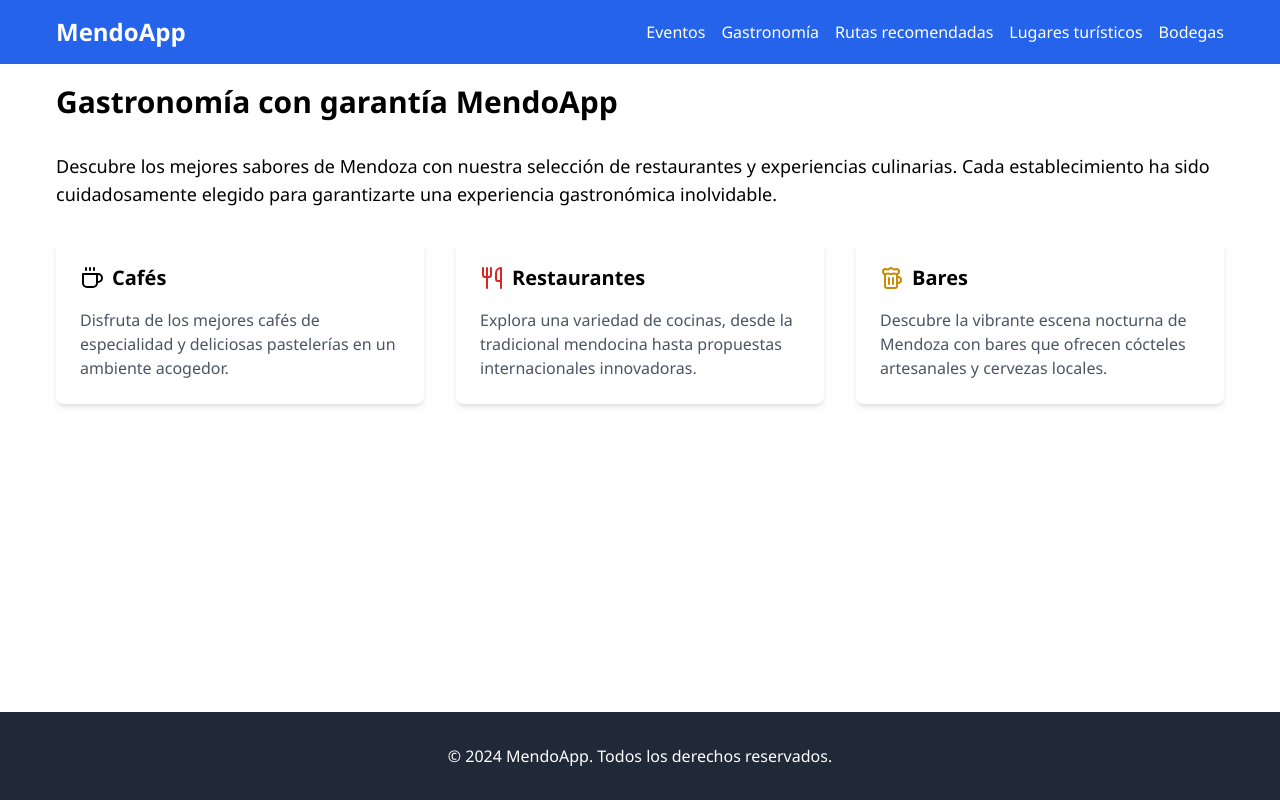
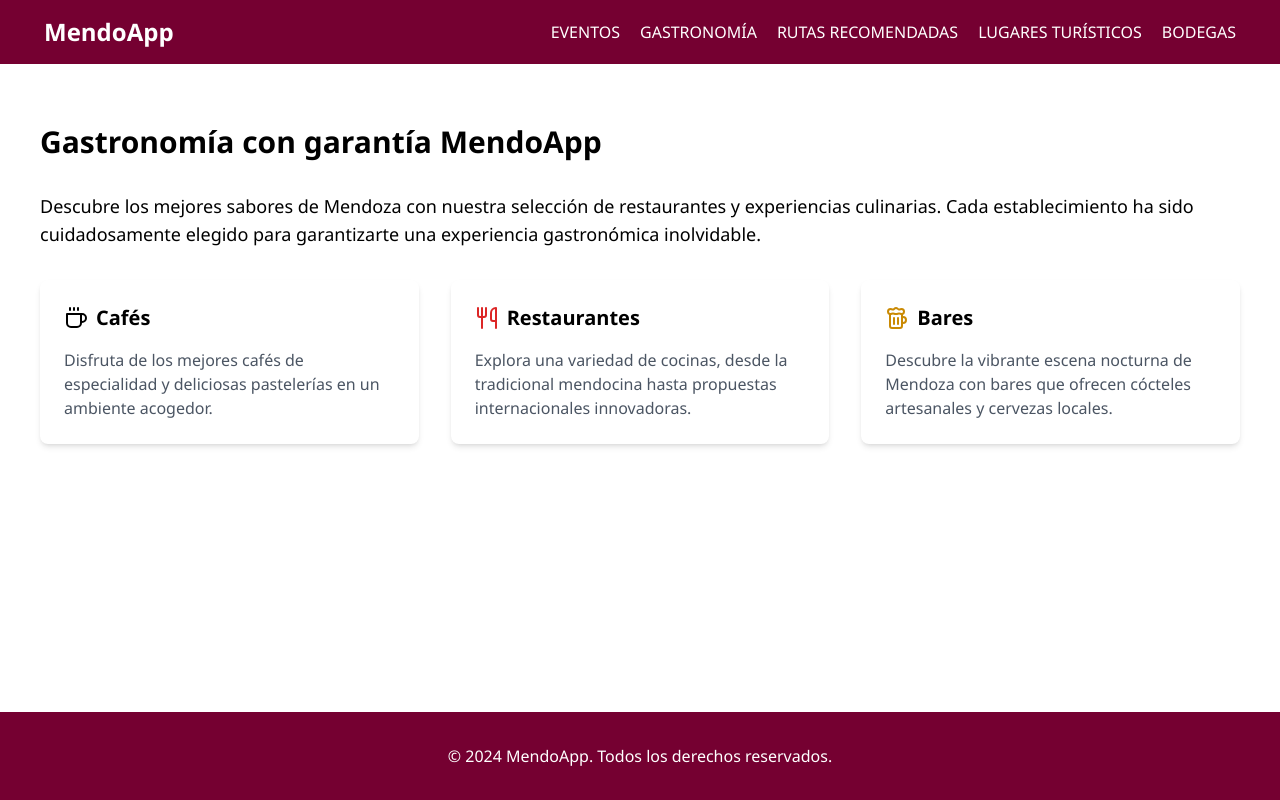
Before and after one commit to Gabih14/mendoApp, a React (Vite) app: page /gastronomia in a window 1280 px wide. Built offline with nearby package versions, Linux system fonts and the light colour scheme.

Commit message:
improve interface

```diff
--- a/src/App.tsx
+++ b/src/App.tsx
@@ -11,11 +11,11 @@ import Restaurantes from './components/Restaurantes';
 import Bares from './components/Bares';
 
 const menuItems = [
-  { title: 'Eventos', icon: <MapPin className="w-6 h-6" />, path: '/eventos' },
-  { title: 'Gastronomía', icon: <Utensils className="w-6 h-6" />, path: '/gastronomia' },
-  { title: 'Rutas recomendadas', icon: <RouteIcon className="w-6 h-6" />, path: '/rutas' },
-  { title: 'Lugares turísticos', icon: <Landmark className="w-6 h-6" />, path: '/lugares' },
-  { title: 'Bodegas', icon: <Wine className="w-6 h-6" />, path: '/bodegas' },
+  { title: 'EVENTOS', icon: <MapPin className="w-6 h-6" />, path: '/eventos' },
+  { title: 'GASTRONOMÍA', icon: <Utensils className="w-6 h-6" />, path: '/gastronomia' },
+  { title: 'RUTAS RECOMENDADAS', icon: <RouteIcon className="w-6 h-6" />, path: '/rutas' },
+  { title: 'LUGARES TURÍSTICOS', icon: <Landmark className="w-6 h-6" />, path: '/lugares' },
+  { title: 'BODEGAS', icon: <Wine className="w-6 h-6" />, path: '/bodegas' },
   /* { title: 'Cafés', icon: <Coffee className="w-6 h-6" />, path: '/cafes' }, */
 ];
 
@@ -25,9 +25,9 @@ function App() {
   return (
     <Router basename={import.meta.env.BASE_URL}>
       <div className="flex flex-col min-h-screen">
-        <header className="bg-blue-600 text-white p-4">
-          <div className="container mx-auto flex justify-between items-center">
-            <Link to="/" className="text-2xl font-bold">MendoApp</Link>
+        <header className="bg-primary text-white p-4">
+          <div className="mx-auto flex justify-between items-center">
+            <Link to="/" className="text-2xl font-bold ml-7">MendoApp</Link>
             <button
               className="md:hidden"
               onClick={() => setIsMenuOpen(!isMenuOpen)}
@@ -35,9 +35,9 @@ function App() {
               {isMenuOpen ? <X className="w-6 h-6" /> : <Menu className="w-6 h-6" />}
             </button>
             {/* mapeo de elementos del menú superior */}
-            <nav className="hidden md:flex space-x-4">
+            <nav className="hidden md:flex space-x-5 mr-7">
               {menuItems.map((item, index) => (
-                <Link key={index} to={item.path} className="hover:text-blue-200 transition-colors duration-200">
+                <Link key={index} to={item.path} className="hover:text-[#f0d3d6] transition-colors duration-200">
                   {item.title}
                 </Link>
               ))}
@@ -47,12 +47,12 @@ function App() {
 
         {/* Mapeo de las cards */}
         {isMenuOpen && (
-          <div className="md:hidden bg-blue-500 text-white">
+          <div className="md:hidden bg-primary text-white">
             {menuItems.map((item, index) => (
               <Link
                 key={index}
                 to={item.path}
-                className="block p-4 hover:bg-blue-600 transition-colors duration-200 flex items-center"
+                className="block p-4 hover:bg-primary transition-colors duration-200 flex items-center"
                 onClick={() => setIsMenuOpen(false)}
               >
                 {item.icon}
@@ -63,7 +63,7 @@ function App() {
         )}
 
         {/* Rutas de las págians */}
-        <main className="flex-grow container mx-auto mt-8 p-4">
+        <main className="flex-grow mx-auto ">
           <Routes>
             <Route path="/" element={<Home />} />
             <Route path="/eventos" element={<EventosCapitalGodoy />} />
@@ -77,7 +77,7 @@ function App() {
           </Routes>
         </main>
 
-        <footer className="bg-gray-800 text-white mt-auto py-8">
+        <footer className="bg-primary text-white mt-auto py-8">
           <div className="container mx-auto text-center">
             <p>&copy; 2024 MendoApp. Todos los derechos reservados.</p>
           </div>
@@ -90,20 +90,44 @@ function App() {
 function Home() {
   return (
     <>
+      {/* Imagen */}
+      <div className="relative w-full h-[60vh] mb-12overflow-hidden">
+        <img
+          src="https://mdzrentacar.com/wp-content/uploads/2023/11/kym-ellis-aF1NPSnDQLw-unsplash-1-scaled.webp"
+          alt="Vino mendocino"
+          className="w-full h-full object-cover object-[50%_40%]"
+        />
+        <div className="absolute inset-0 bg-gradient-to-t from-black/60 to-transparent flex items-end">
+          <div className="p-8 text-white max-w-3xl">
+            <h1 className="text-4xl md:text-5xl font-bold mb-4">
+              Descubre la magia de Mendoza
+            </h1>
+            <p className="text-xl hidden md:block md:text-2xl">
+              MendoApp, tu guía digital para explorar esta región famosa por sus viñedos, montañas imponentes y rica cultura.
+              Utiliza nuestras secciones para planificar tu visita perfecta.
+            </p>
+          </div>
+        </div>
+      </div>
+      {/* Imagen */}
+
       <section className="mb-12">
-        <h2 className="text-3xl font-bold mb-4 mt-5">Bienvenidos a MendoApp</h2>
-        <p className="text-lg">
+        <h2 className="text-3xl font-bold mb-4 mt-5 text-primary ml-10">Bienvenidos a MendoApp</h2>
+
+        {/* <p className="text-lg">
           Descubre la belleza de Mendoza con MendoApp, tu guía digital para explorar esta región famosa por sus viñedos, montañas imponentes y rica cultura.
           Utiliza nuestras secciones para planificar tu visita perfecta.
-        </p>
+        </p> */}
       </section>
 
-      <div className="grid md:grid-cols-2 lg:grid-cols-3 gap-8">
+      <div className="grid md:grid-cols-2 lg:grid-cols-3 gap-8 mb-20 p-6">
         {menuItems.map((item, index) => (
           <Link key={index} to={item.path} className="bg-white rounded-lg shadow-md p-6 hover:shadow-lg transition-shadow duration-200">
             <div className="flex items-center mb-4">
-              {item.icon}
-              <h3 className="text-xl font-semibold ml-2">{item.title}</h3>
+              <div className="text-primary group-hover:text-[#4a1a20] transition-colors duration-200">
+                {item.icon}
+              </div>
+              <h3 className="text-xl font-semibold ml-2 text-primary group-hover:text-[#4a1a20] transition-colors duration-200">{item.title}</h3>
             </div>
             <p className="text-gray-600">
               Explora {item.title.toLowerCase()} y descubre lo mejor que Mendoza tiene para ofrecer con MendoApp.
--- a/src/components/EventosCapitalGodoy.tsx
+++ b/src/components/EventosCapitalGodoy.tsx
@@ -2,7 +2,7 @@ import React from 'react';
 
 const EventosCapitalGodoy: React.FC = () => {
   return (
-    <div className="space-y-8">
+    <div className="space-y-8 p-10">
       <h2 className="text-3xl font-bold mb-6 mt-5">Eventos en Capital - Godoy Cruz</h2>
       <div className="grid md:grid-cols-2 gap-8">
         <div className="bg-white rounded-lg shadow-md overflow-hidden">
--- a/src/components/Gastronomia.tsx
+++ b/src/components/Gastronomia.tsx
@@ -38,7 +38,7 @@ const Gastronomia: React.FC = () => {
   ];
 
   return (
-    <div className="space-y-8">
+    <div className="space-y-8 p-10">
       <h2 className="text-3xl font-bold mb-6 mt-5">Gastronomía con garantía MendoApp</h2>
       <p className="text-lg mb-8">
         Descubre los mejores sabores de Mendoza con nuestra selección de restaurantes y experiencias culinarias.
--- a/src/index.css
+++ b/src/index.css
@@ -13,7 +13,7 @@ body {
   padding: 0 1rem;
 }
 
-/* From Uiverse.io by Nawsome */
+/* EN DESARROLO */
 .wheel-and-hamster {
   --dur: 1s;
   position: relative;
--- a/tailwind.config.js
+++ b/tailwind.config.js
@@ -2,7 +2,13 @@
 export default {
   content: ['./index.html', './src/**/*.{js,ts,jsx,tsx}'],
   theme: {
-    extend: {},
+    extend: {
+      colors: {
+        primary: '#750031',
+        'primary-dark': '#4a1a20',
+        'primary-light': '#f0d3d6',
+      }
+    },
   },
   plugins: [],
 };
```
